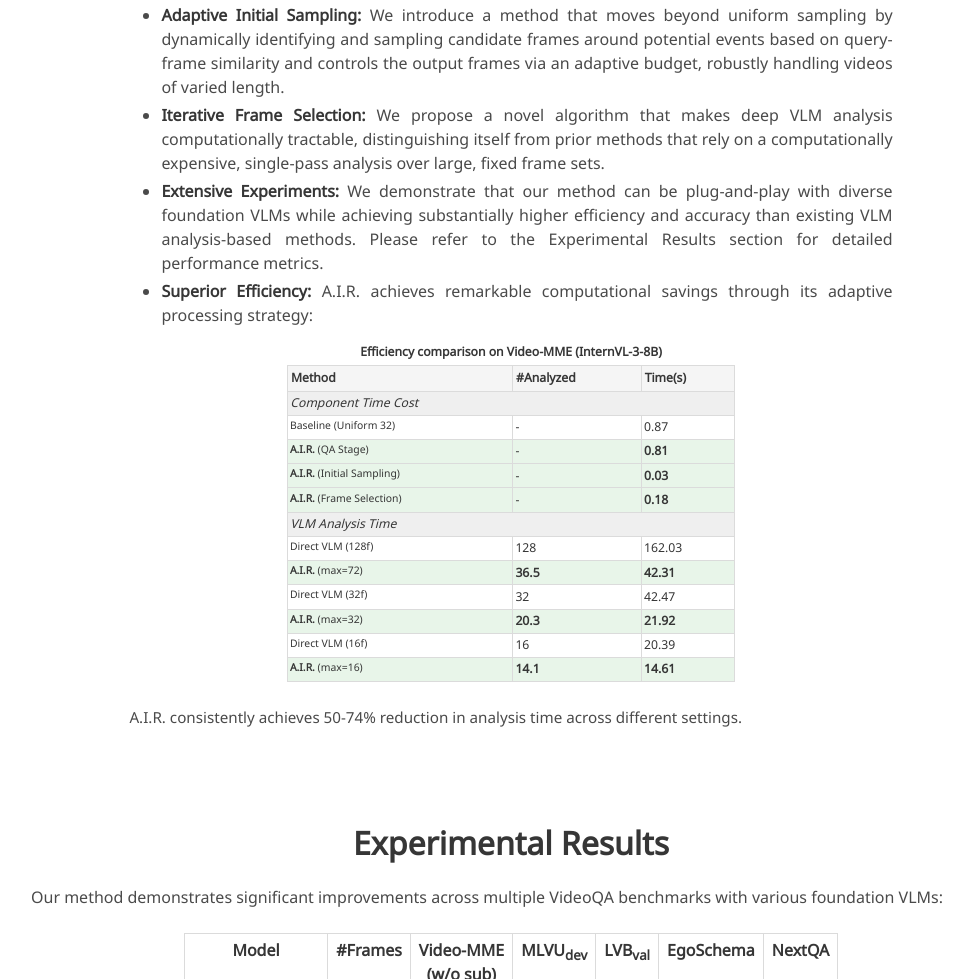
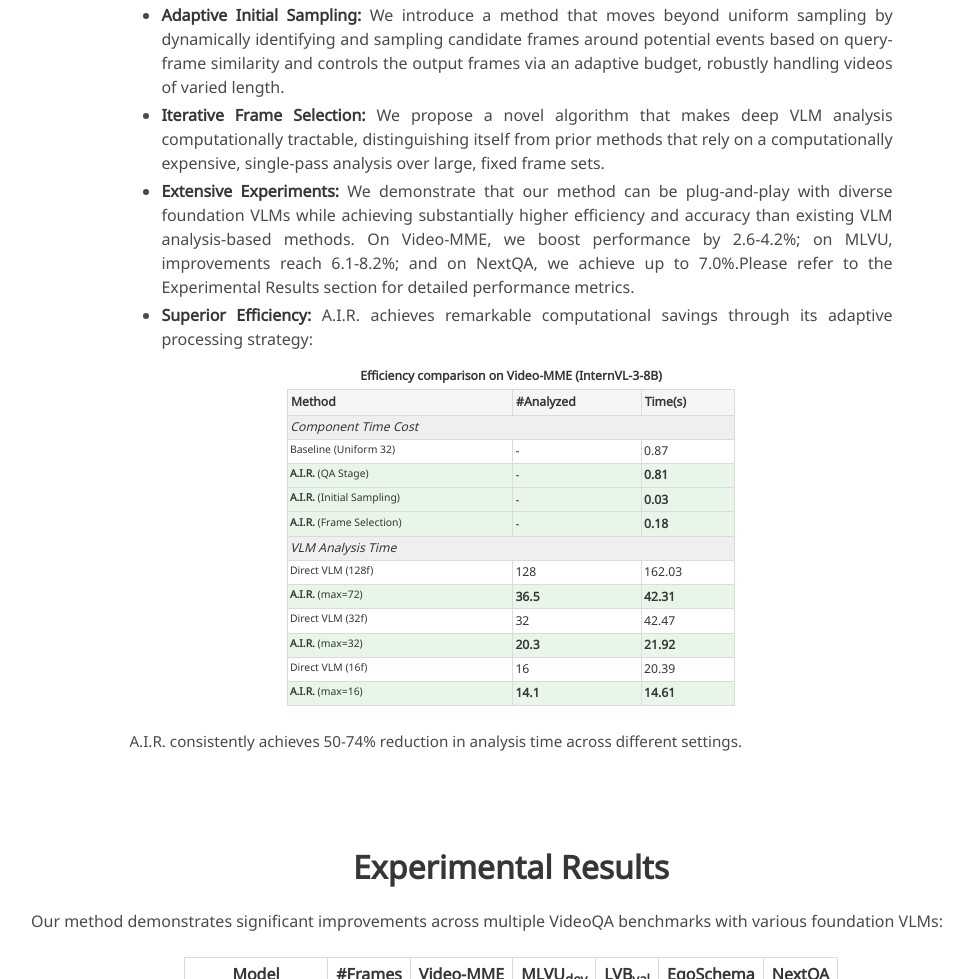
Before and after one commit to Aestine/AIR.github.io, a plain HTML site: page index.html in a window 1280 px wide. Shown: the part 2143-3122 px from the top of the page, without its empty margins (129-1102 px from the left). Drawn offline with nearby package versions, Linux system fonts and the light colour scheme; some icons are missing; a web font is replaced by a local one.

Commit message:
Update index.html

```diff
--- a/index.html
+++ b/index.html
@@ -223,7 +223,8 @@
             tractable, distinguishing itself from prior methods that rely on a computationally expensive, single-pass analysis over large, fixed frame sets.</li>
 
             <li><strong>Extensive Experiments:</strong> We demonstrate that our method can be plug-and-play with diverse foundation VLMs while
-            achieving substantially higher efficiency and accuracy than existing VLM analysis-based methods. Please refer to the Experimental Results section for detailed performance metrics.</li>
+            achieving substantially higher efficiency and accuracy than existing VLM analysis-based methods. On Video-MME, we boost performance by 2.6-4.2%;
+            on MLVU, improvements reach 6.1-8.2%; and on NextQA, we achieve up to 7.0%.Please refer to the Experimental Results section for detailed performance metrics.</li>
 
             <li><strong>Superior Efficiency:</strong> A.I.R. achieves remarkable computational savings through its adaptive processing strategy:</li>
           </ul>
```
